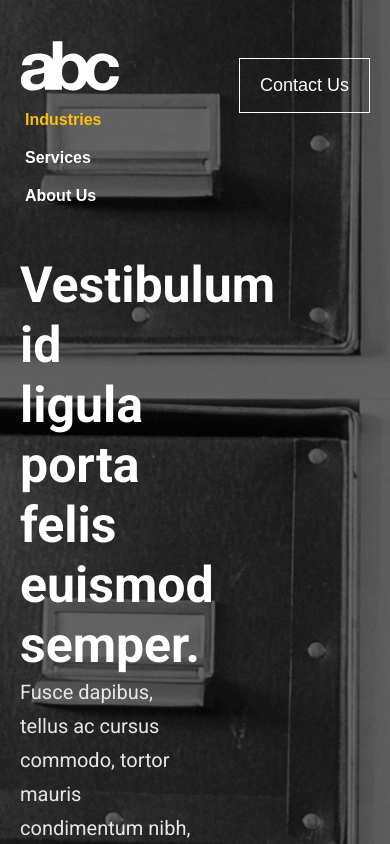
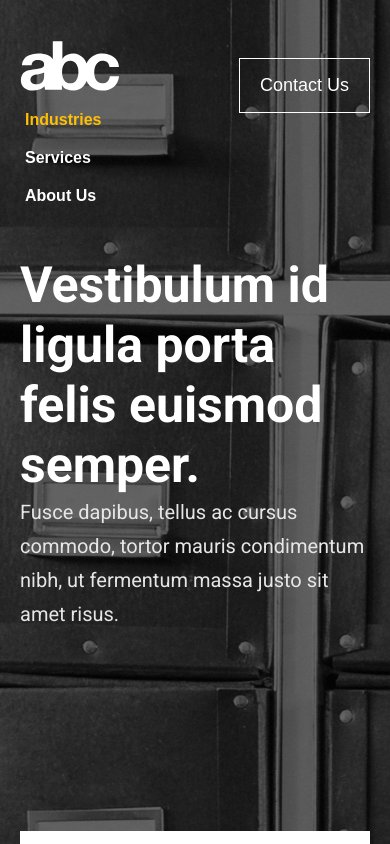
Before and after one commit to Kaleidics/abc, a React (Create React App) app: page / in a window 390 px wide. Shown: the top 844 px of the page. Built offline with nearby package versions, Linux system fonts and the light colour scheme.

Commit message:
mobile change

```diff
--- a/src/sass/components/_app-headline.scss
+++ b/src/sass/components/_app-headline.scss
@@ -26,6 +26,7 @@
     @media (max-width: 800px) {
       & {
         font-size: 5rem;
+        width: 100%;
       }
     }
   }
@@ -35,6 +36,12 @@
     font-size: 2rem;
     max-width: 50rem;
     color: darken($color-white, 10%);
+
+    @media (max-width: 800px) {
+      & {
+        width: 100%;
+      }
+    }
   }
 
   &__content-sub {
```
